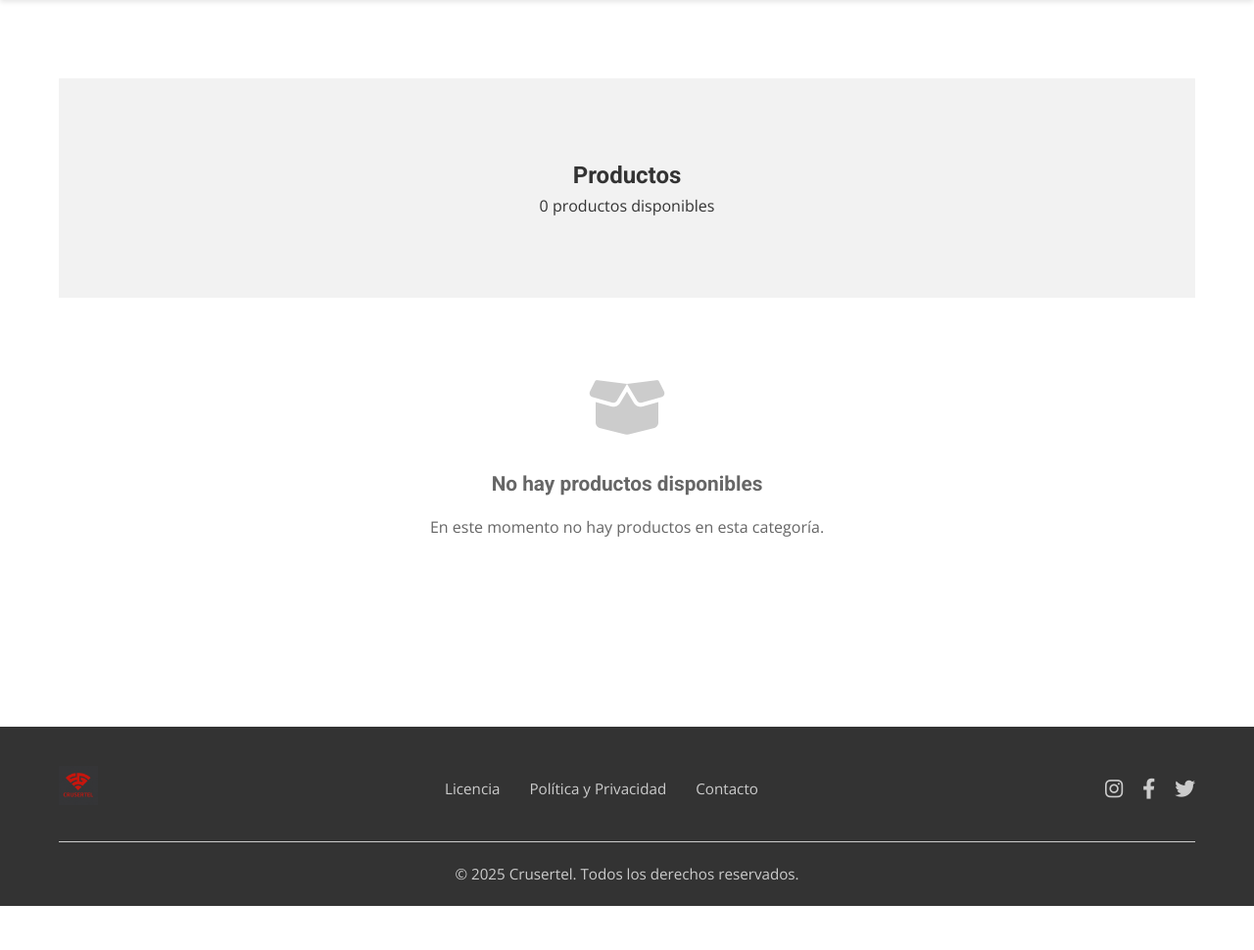
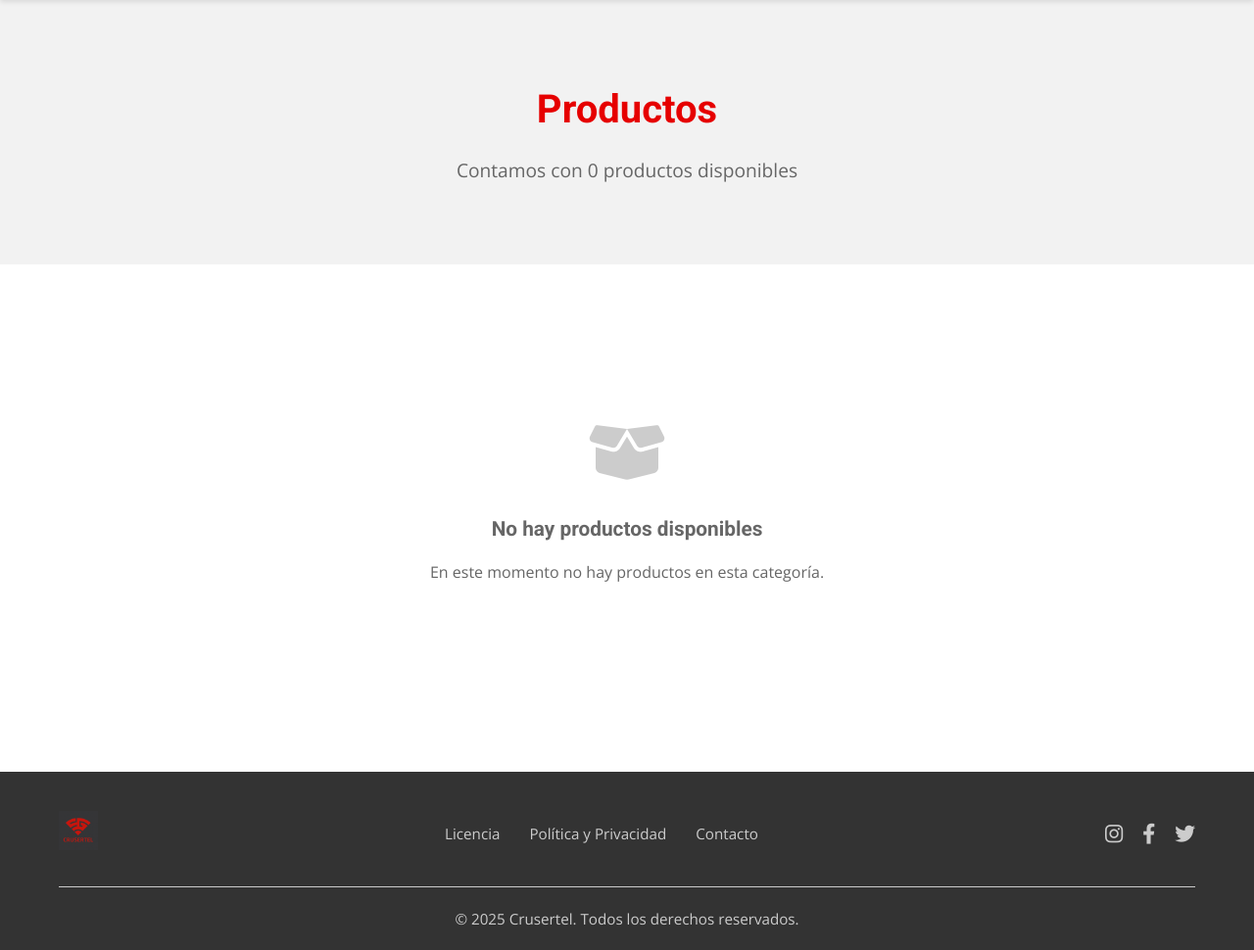
Before and after one commit to CruzAntonioDIWWEB/TFG_mobileStore, a PHP site: template Views/products/category.php in a window 1280 px wide. Shown: the part 70-1040 px from the top of the page at 98% size. Before the commit the page ends 995 px from the top, so only its background shows below. Run offline with PHP 8.4, Linux system fonts and the light colour scheme; the template is opened without the code that fills it, so the values that code supplies are empty; some libraries are stand-ins or nearby versions.

Commit message:
polished

```diff
--- a/Views/products/category.php
+++ b/Views/products/category.php
@@ -5,40 +5,22 @@
 $categoryId = $categoryId ?? null;
 ?>
 
-<!-- Category Products Section -->
+<!-- Page Header -->
+<section class="catalog-header">
+    <div class="catalog-header-container">
+        <h1 class="catalog-title"><?php echo htmlspecialchars($categoryName); ?></h1>
+        <p class="catalog-description">
+            <?php
+                $count = count($products);
+                echo 'Contamos con ' . $count . ' producto' . ($count === 1 ? ' disponible' : 's disponibles');
+            ?>
+        </p>
+    </div>
+</section>
+
+<!-- Products Grid -->
 <section class="accessories-catalog">
     <div class="catalog-container">
-
-        <!-- Header -->
-        <div class="catalog-header">
-            <div class="catalog-title-section">
-                <h1 class="catalog-title"><?php echo htmlspecialchars($categoryName); ?></h1>
-            </div>
-            <div class="catalog-info">
-                <span class="product-count">
-                    <?php
-                        $count = count($products);
-                        echo $count . ' producto' . ($count === 1 ? ' disponible' : 's disponibles');
-                    ?>
-                </span>
-            </div>
-        </div>
-
-        <!-- Breadcrumb -->
-        <?php if (!empty($products) && is_array($products)): ?>
-            <div class="breadcrumb">
-                <a href="<?php echo BASE_URL; ?>index.php?controller=home&action=index" class="breadcrumb-link">
-                    <i class="fas fa-home"></i>
-                    Inicio
-                </a>
-                    <i class="fas fa-chevron-right"></i>
-                </span>
-                <span class="breadcrumb-current"><?php echo htmlspecialchars($categoryName); ?></span>
-            </div>
-        <?php endif; ?>
-
-        <!-- Products Display -->
-        <div class="products-content">
         <?php if (!empty($products) && is_array($products)): ?>
             <div class="accessories-grid">
                 <?php foreach ($products as $product): ?>
@@ -131,7 +113,6 @@
             </div>
         <?php endif; ?>
     </div>
-    </div>
 </section>
 
 <script src="<?php echo ASSETS_URL; ?>js/cart/addToCart.js"></script>
```
Lines whose indentation alone changed are shown as unchanged.
